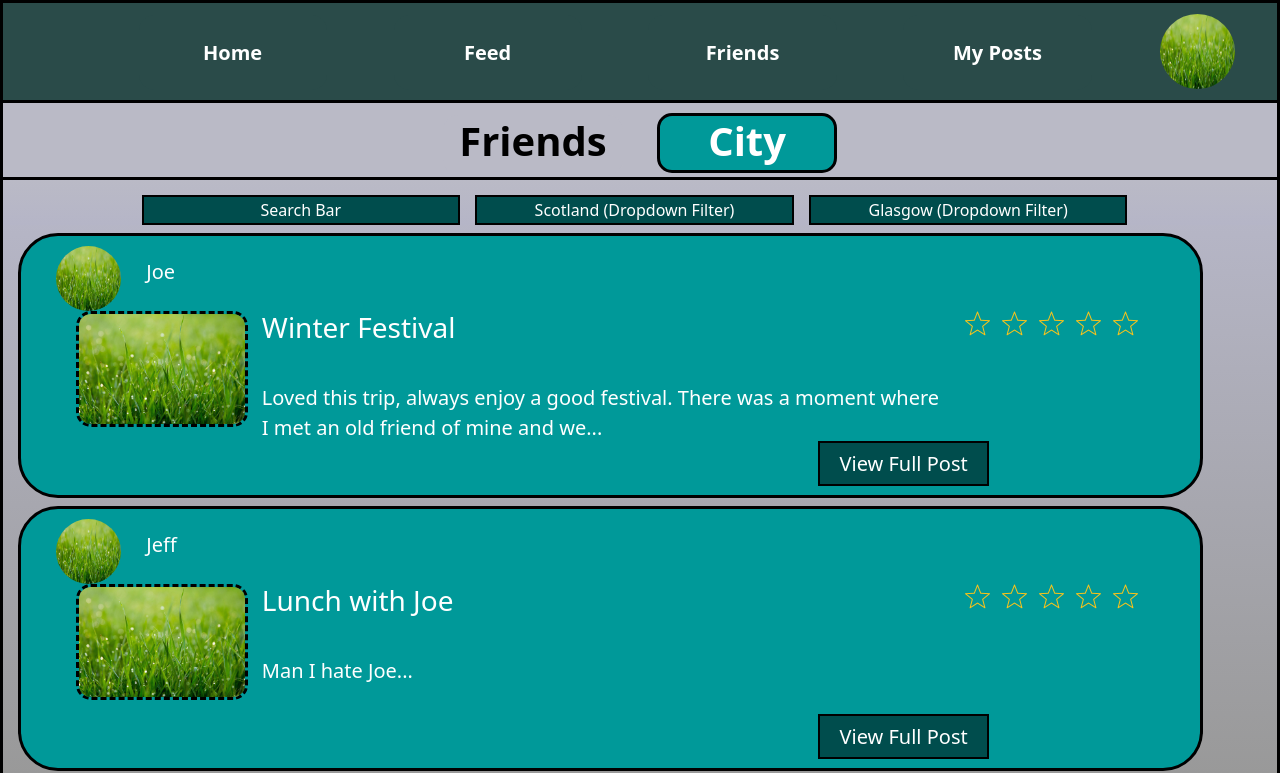
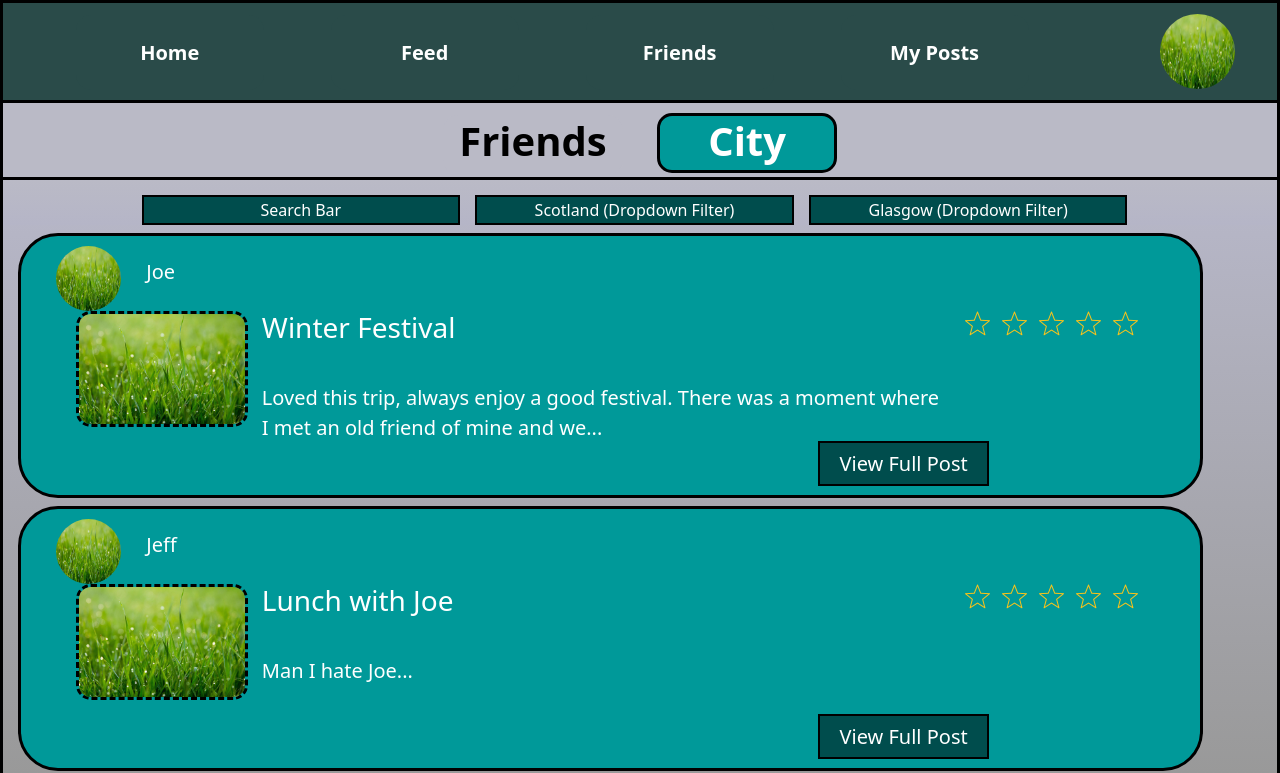
Before and after one commit to Humhmu/CityStars, a Django app: page /city_stars/feed/city/ in a window 1280 px wide. Shown: the top 773 px of the page. Run offline with Django 3.2, Linux system fonts and the light colour scheme; some libraries are stand-ins or nearby versions.

Commit message:
Modified the navigation bar in base.css

```diff
--- a/static/css/base.css
+++ b/static/css/base.css
@@ -23,12 +23,6 @@ html {
 .interaction {
     background-color: #2A4B49;
     padding: 10px;
-    display: block;
-    top: 0;
-    left: 0;
-    right: 0;
-    position: relative;
-    text-align: center;
 }
 
 /* Background of the currently chosen feed (friend or city). */
```
